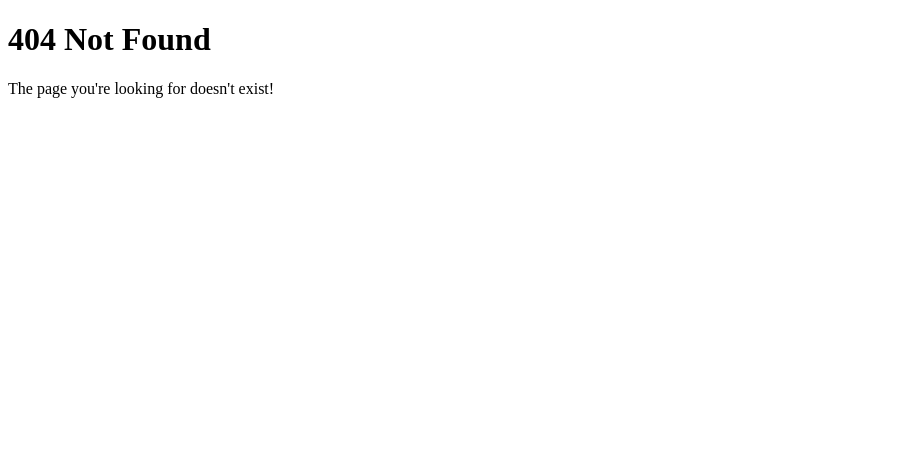
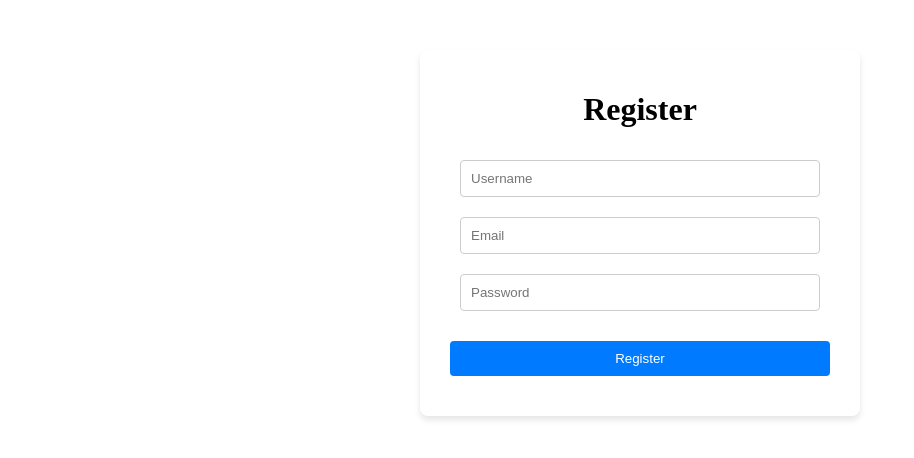
Before and after one commit to AnaghaARao/DevCanvas, a React (Vite) app in the folder frontend/: page /authentication/register in a window 1280 px wide. Before the commit this address had no page. Shown: the top 458 px of the page, without its empty margins (0-914 px from the left). Built offline with nearby package versions, Linux system fonts and the light colour scheme.

Commit message:
email and username validation handled

```diff
--- a/frontend/src/App.jsx
+++ b/frontend/src/App.jsx
@@ -31,9 +31,9 @@ function App() {
               </ProtectedRoute>
             }
           />
-          <Route path="/login" element={<Login />} />
-          <Route path="/logout" element={<Logout />} />
-          <Route path="/register" element={<RegisterAndLogout />} />
+          <Route path="/authentication/login" element={<Login />} />
+          <Route path="/authentication/register" element={<Register />} />
+          <Route path="/authentication/logout" element={<Logout />} />
           <Route path="*" element={<NotFound />} />
         </Routes>
       </BrowserRouter>
--- a/frontend/src/api.js
+++ b/frontend/src/api.js
@@ -3,6 +3,9 @@ import { ACCESS_TOKEN } from "./constants";
 
 const api = axios.create({
   baseURL: import.meta.env.VITE_API_URL,
+  headers: {
+    "Content-Type": "application/json",
+  },
 });
 
 api.interceptors.request.use(
--- a/frontend/src/components/Form.jsx
+++ b/frontend/src/components/Form.jsx
@@ -1,22 +1,60 @@
-import { useState } from "react";
+// src/components/Form.jsx
+
+import { useState, useEffect } from "react";
 import api from "../api";
 import { useNavigate } from "react-router-dom";
 import { ACCESS_TOKEN, REFRESH_TOKEN } from "../constants";
 import "../styles/Form.css";
+import { useValidation } from "../hooks/useValidation";
 
 function Form({ route, method }) {
   const [username, setUsername] = useState("");
   const [password, setPassword] = useState("");
-  const [loading, setLoading] = useState("");
+  const [email, setEmail] = useState("");
+  const [loading, setLoading] = useState(false);
   const navigate = useNavigate();
   const name = method === "login" ? "Login" : "Register";
+  const { errors, validateUsername, validateEmail } = useValidation();
+
+  useEffect(() => {
+    if (username) {
+      const delayDebounceFn = setTimeout(() => {
+        validateUsername(username);
+      }, 500);
+
+      return () => clearTimeout(delayDebounceFn);
+    }
+  }, [username, validateUsername]);
+
+  useEffect(() => {
+    if (method === "register" && email) {
+      const delayDebounceFn = setTimeout(() => {
+        validateEmail(email);
+      }, 500);
+
+      return () => clearTimeout(delayDebounceFn);
+    }
+  }, [email, method, validateEmail]);
 
   const handleSubmit = async (e) => {
+    e.preventDefault();
     setLoading(true);
-    e.preventDefault();
+
+    // Prevent submission if there are validation errors
+    if (errors.username || (method === "register" && errors.email)) {
+      alert("Please fix the validation errors before submitting.");
+      setLoading(false);
+      return;
+    }
+
+    const data =
+      method === "login"
+        ? { username, password }
+        : { username, password, email };
 
     try {
-      const res = await api.post(route, { username, password });
+      const res = await api.post(route, data);
+
       if (method === "login") {
         localStorage.setItem(ACCESS_TOKEN, res.data.access);
         localStorage.setItem(REFRESH_TOKEN, res.data.refresh);
@@ -25,7 +63,12 @@ function Form({ route, method }) {
         navigate("/login");
       }
     } catch (error) {
-      alert(error);
+      if (error.response && error.response.data) {
+        const messages = Object.values(error.response.data).flat();
+        alert(messages.join("\n"));
+      } else {
+        alert("An unexpected error occurred. Please try again.");
+      }
     } finally {
       setLoading(false);
     }
@@ -34,22 +77,42 @@ function Form({ route, method }) {
   return (
     <form onSubmit={handleSubmit} className="form-container">
       <h1>{name}</h1>
+
       <input
-        className="form-input"
+        className={`form-input ${errors.username ? "input-error" : ""}`}
         type="text"
         value={username}
         onChange={(e) => setUsername(e.target.value)}
         placeholder="Username"
+        required
       />
+      {errors.username && <span className="error-text">{errors.username}</span>}
+
+      {method === "register" && (
+        <>
+          <input
+            className={`form-input ${errors.email ? "input-error" : ""}`}
+            type="email"
+            value={email}
+            onChange={(e) => setEmail(e.target.value)}
+            placeholder="Email"
+            required
+          />
+          {errors.email && <span className="error-text">{errors.email}</span>}
+        </>
+      )}
+
       <input
         className="form-input"
         type="password"
         value={password}
         onChange={(e) => setPassword(e.target.value)}
         placeholder="Password"
+        required
       />
-      <button className="form-button" type="submit">
-        {name}
+
+      <button className="form-button" type="submit" disabled={loading}>
+        {loading ? "Processing..." : name}
       </button>
     </form>
   );
--- a/frontend/src/components/ProtectedRoutes.jsx
+++ b/frontend/src/components/ProtectedRoutes.jsx
@@ -1,62 +1,76 @@
+// import { Navigate } from "react-router-dom";
+// import { jwtDecode } from "jwt-decode";
+// import api from "../api";
+// import { REFRESH_TOKEN } from "../constants";
+// import { ACCESS_TOKEN } from "../constants";
+// import { useState, useEffect } from "react";
+
+// function ProtectedRoute({ children }) {
+//   const [isAuthorized, setIsAuthorized] = useState(null);
+
+//   useEffect(() => {
+//     auth().catch(() => setIsAuthorized(false));
+
+//     return () => {
+//       second;
+//     };
+//   }, [third]);
+
+//   const refreshToken = async () => {
+//     const refreshToken = localStorage.getItem(REFRESH_TOKEN);
+//     try {
+//       const res = await api.post("/api/token/refresh/", {
+//         refresh: REFRESH_TOKEN,
+//       });
+
+//       if (res.status === 200) {
+//         localStorage.setItem(ACCESS_TOKEN, res.data.access);
+//         setIsAuthorized(true);
+//       } else {
+//         setIsAuthorized(false);
+//       }
+//     } catch (error) {
+//       console.log(error);
+//       setIsAuthorized(false);
+//     }
+//   };
+
+//   const auth = async () => {
+//     const token = localStorage.getItem(ACCESS_TOKEN);
+//     if (!token) {
+//       setIsAuthorized(false);
+//       return;
+//     }
+//     const decoded = jwtDecode(token);
+//     const tokenExpiration = decoded.exp;
+//     const now = Date.now() / 1000; // date in seconds
+
+//     if (tokenExpiration < now) {
+//       await refreshToken();
+//     } else {
+//       setIsAuthorized(true);
+//     }
+//   };
+
+//   if (isAuthorized === null) {
+//     return <div>Loading...</div>;
+//   }
+
+//   return isAuthorized ? children : <Navigate to="login" />;
+// }
+
+// export default ProtectedRoute;
+
+// src/components/ProtectedRoute.jsx
+
+import React from "react";
 import { Navigate } from "react-router-dom";
-import { jwtDecode } from "jwt-decode";
-import api from "../api";
-import { REFRESH_TOKEN } from "../constants";
 import { ACCESS_TOKEN } from "../constants";
-import { useState, useEffect } from "react";
 
 function ProtectedRoute({ children }) {
-  const [isAuthorized, setIsAuthorized] = useState(null);
+  const isAuthenticated = !!localStorage.getItem(ACCESS_TOKEN);
 
-  useEffect(() => {
-    auth().catch(() => setIsAuthorized(false));
-
-    return () => {
-      second;
-    };
-  }, [third]);
-
-  const refreshToken = async () => {
-    const refreshToken = localStorage.getItem(REFRESH_TOKEN);
-    try {
-      const res = await api.post("/api/token/refresh/", {
-        refresh: REFRESH_TOKEN,
-      });
-
-      if (res.status === 200) {
-        localStorage.setItem(ACCESS_TOKEN, res.data.access);
-        setIsAuthorized(true);
-      } else {
-        setIsAuthorized(false);
-      }
-    } catch (error) {
-      console.log(error);
-      setIsAuthorized(false);
-    }
-  };
-
-  const auth = async () => {
-    const token = localStorage.getItem(ACCESS_TOKEN);
-    if (!token) {
-      setIsAuthorized(false);
-      return;
-    }
-    const decoded = jwtDecode(token);
-    const tokenExpiration = decoded.exp;
-    const now = Date.now() / 1000; // date in seconds
-
-    if (tokenExpiration < now) {
-      await refreshToken();
-    } else {
-      setIsAuthorized(true);
-    }
-  };
-
-  if (isAuthorized === null) {
-    return <div>Loading...</div>;
-  }
-
-  return isAuthorized ? children : <Navigate to="login" />;
+  return isAuthenticated ? children : <Navigate to="/authentication/login" />;
 }
 
 export default ProtectedRoute;
--- /dev/null
+++ b/frontend/src/hooks/useValidation.js
@@ -0,0 +1,44 @@
+import { useState } from "react";
+import api from "../api";
+
+export function useValidation() {
+  const [errors, setErrors] = useState({});
+
+  const validateUsername = async (username) => {
+    try {
+      const res = await api.get(`/authentication/validate-username`, {
+        params: { username },
+      });
+      if (!res.data.isValid) {
+        setErrors((prev) => ({
+          ...prev,
+          username: "Username is already taken.",
+        }));
+      } else {
+        setErrors((prev) => ({ ...prev, username: null }));
+      }
+    } catch (error) {
+      setErrors((prev) => ({
+        ...prev,
+        username: "Error validating username.",
+      }));
+    }
+  };
+
+  const validateEmail = async (email) => {
+    try {
+      const res = await api.get(`/authentication/validate-email`, {
+        params: { email },
+      });
+      if (!res.data.isValid) {
+        setErrors((prev) => ({ ...prev, email: "Email is already in use." }));
+      } else {
+        setErrors((prev) => ({ ...prev, email: null }));
+      }
+    } catch (error) {
+      setErrors((prev) => ({ ...prev, email: "Error validating email." }));
+    }
+  };
+
+  return { errors, validateUsername, validateEmail };
+}
--- a/frontend/src/pages/Login.jsx
+++ b/frontend/src/pages/Login.jsx
@@ -1,7 +1,9 @@
 import React from "react";
+import Form from "../components/Form";
 
 function Login() {
-  return <div>Login</div>;
+  //   return <Form route="/api/token/" method="login"></Form>;
+  return <Form route="/authentication/login" method="login" />;
 }
 
 export default Login;
--- a/frontend/src/pages/Register.jsx
+++ b/frontend/src/pages/Register.jsx
@@ -1,7 +1,8 @@
 import React from "react";
+import Form from "../components/Form";
 
 function Register() {
-  return <div>Register</div>;
+  return <Form route="/authentication/register" method="register" />;
 }
 
 export default Register;
```
Also changed, not shown: frontend/src/pages/Logout.jsx (added, +18 -0 lines), 1 other file (tests, documents, lock files or other folders).
